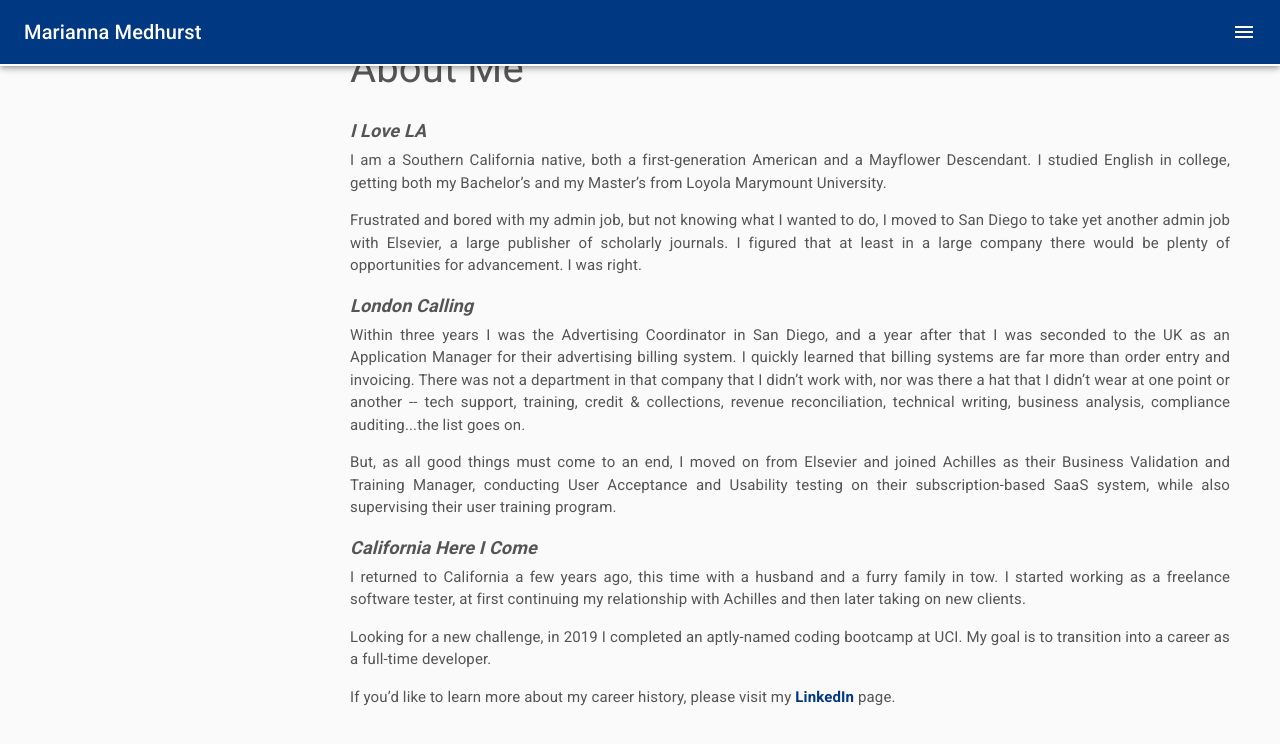
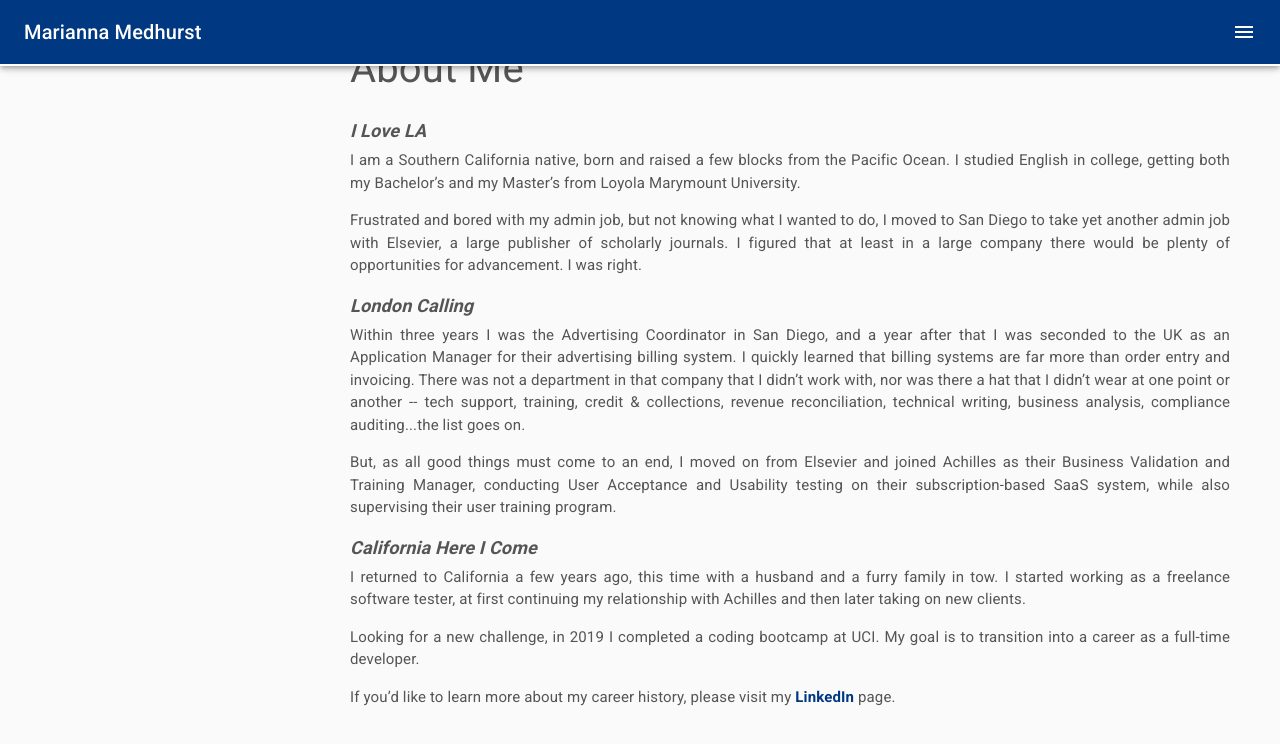
Before and after one commit to mbmedhurst/Portfolio, a React (Create React App) app: page /about in a window 1280 px wide. Shown: the top 744 px of the page. Built offline with nearby package versions, Linux system fonts and the light colour scheme.

Commit message:
clear tree

```diff
--- a/src/pages/About/About.js
+++ b/src/pages/About/About.js
@@ -19,7 +19,7 @@ const AboutMe = _ => {
                     </Grid>
                     <Grid item sm={12} >
                         <Typography id='paragraphBody'>
-                        I am a Southern California native, both a first-generation American and a Mayflower Descendant. I studied English in college, getting both my Bachelor’s and my Master’s from Loyola Marymount University.
+                        I am a Southern California native, born and raised a few blocks from the Pacific Ocean. I studied English in college, getting both my Bachelor’s and my Master’s from Loyola Marymount University.
                         <p>Frustrated and bored with my admin job, but not knowing what I wanted to do, I moved to San Diego to take yet another admin job with Elsevier, a large publisher of scholarly journals. I figured that at least in a large company there would be plenty of opportunities for advancement. I was right.</p>
                         </Typography>
                     </Grid>
@@ -38,7 +38,7 @@ const AboutMe = _ => {
                     <Grid item sm={12} >
                         <Typography id='paragraphBody'>
                             I returned to California a few years ago, this time with a husband and a furry family in tow. I started working as a freelance software tester, at first continuing my relationship with Achilles and then later taking on new clients.
-                            <p>Looking for a new challenge, in 2019 I completed an aptly-named coding bootcamp at UCI. My goal is to transition into a career as a full-time developer.</p>
+                            <p>Looking for a new challenge, in 2019 I completed a coding bootcamp at UCI. My goal is to transition into a career as a full-time developer.</p>
                             <p>If you’d like to learn more about my career history, please visit my <a style={{fontWeight: 'bold'}} target="_blank" href='https://www.linkedin.com/in/mariannamedhurst/'>LinkedIn</a> page.</p>
                         </Typography>
                     </Grid>
```
